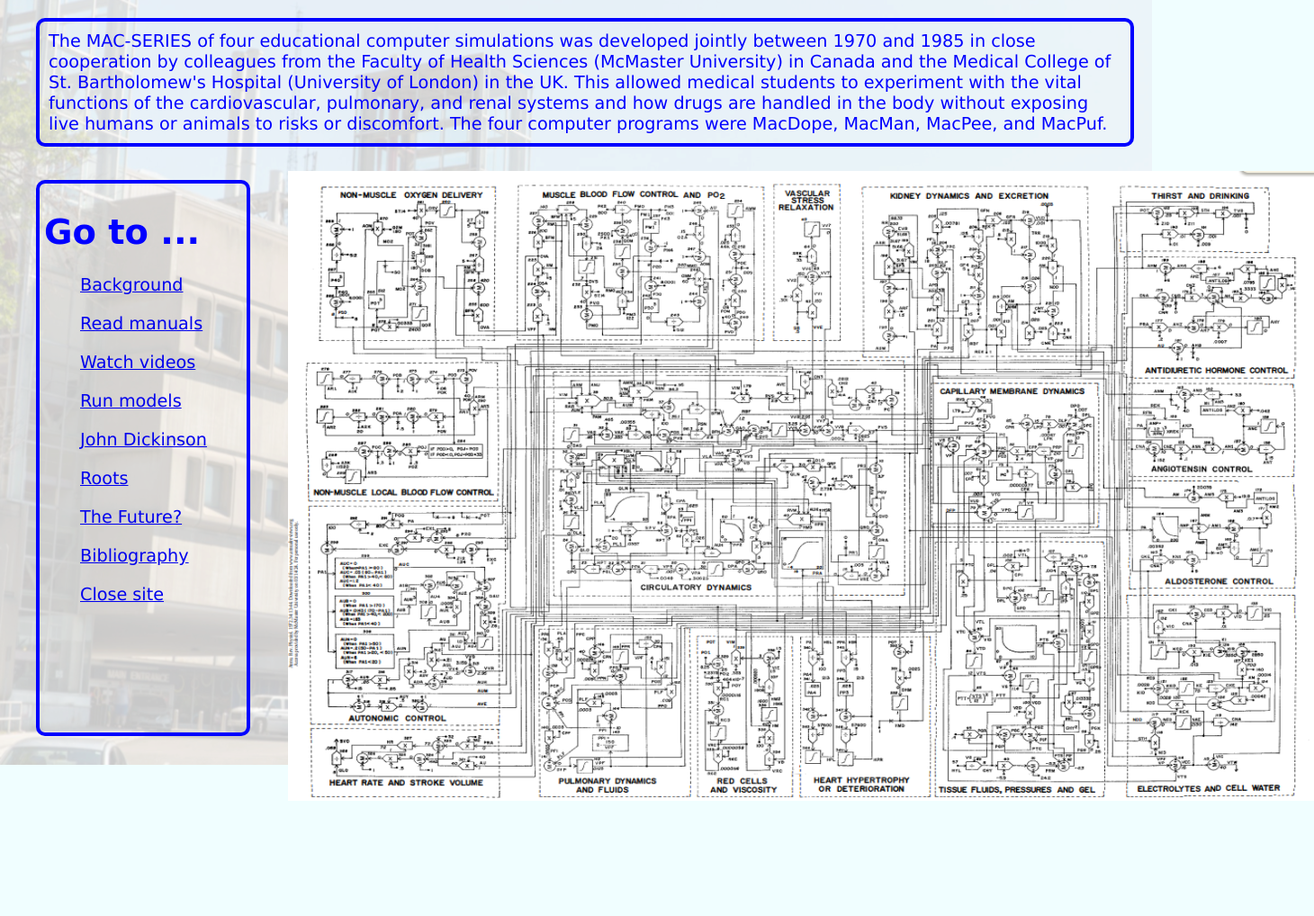
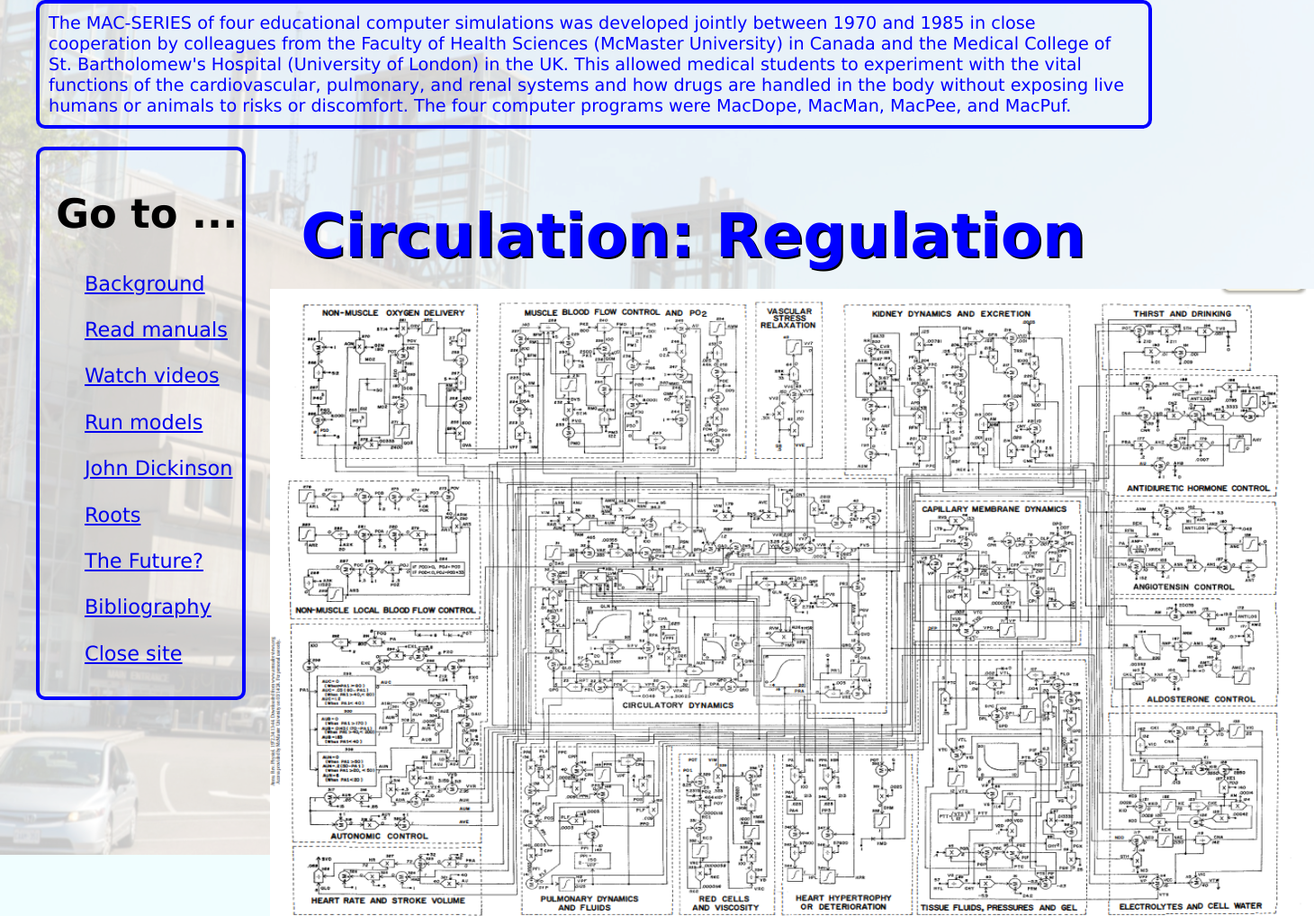
Before and after one commit to Papa-26/mac-series, a plain HTML site: page guyton.html in a window 1280 px wide. Shown: the top 1018 px of the page at 90% size, 1460 px wide, since content can reach past the window. Before the commit the page ends 850 px from the top, so only its background shows below. Drawn offline with Linux system fonts and the light colour scheme.

Commit message:
converted to flow

```diff
--- a/css/global.css
+++ b/css/global.css
@@ -2,92 +2,69 @@ body {
     margin: 0px;
     background-image: url(../img/McMasterBackground.png);
     background-repeat: no-repeat;
+    background-attachment: fixed;
     background-color: rgb(240, 254, 255);
-    background-attachment: fixed;
     max-width: 1400px;
     height: 850px;
 }
 
-html {
-    scroll-behavior: smooth;
+.banner{
+    border: 4px solid #00f;
+    border-radius: 10px;
+    font-family: Verdana, Geneva, Tahoma, sans-serif;
+    font-size: 1.2em;
+    color:#00f;
+    padding: 10px;
+    height:auto;
+    margin-left: 40px;
 }
 
-.banner {
+.trunk{
+    height:auto;
+    margin-left: 40px;
+}
+
+#sidebar{
     border: 4px solid #00f;
     border-radius: 10px;
-    position: fixed;
-    left: 40px;
-    top: 20px;
-    height: auto;
-    width: inherit;
-    max-width: 1400px;
-    margin-right: 20px;
-    padding: 10px;
+    float:left;
     font-family: Verdana, Geneva, Tahoma, sans-serif;
-    font-size: 1.2em;
-    color: blue;
-    overflow: auto;
+    font-size: 1.4em;
+    line-height: 1.4;
+    width:280x;
+    height:auto;
+    padding:10px;
+    margin-top: 20px;
 }
 
-.sidebar {
-    border: 4px solid #00f;
-    border-radius: 10px;
+.title{
     position:relative;
-    top: 200px;
-    left: 40px;
-    width: 220px;
-    height: 600px;
-    padding: 5px;
-    font-family: Verdana, Geneva, Tahoma, sans-serif;
-    font-size: 1.2em;
-    color: blue;
-}
-
-.title {
-    position: relative;
-    width: inherit;
-   text-align: center;
+    width:inherit;
+    height:inherit;
+    margin-right: 0px;
     text-shadow: 2px 2px #000;
     font-weight: bold;
     font-family: Verdana, Geneva, Tahoma, sans-serif;
-    font-size: 4.50em;
+    font-size: 3.50em;
+    text-align: center;
     color: blue;
-    top: 180px;
-    height: 80px;
+    padding-top: 40px;
+    padding-bottom: 20px;
 }
 
 .main{
-    position: fixed;
-    top: 260px;
-    left: 280px;
-    height: inherit;
-    width:auto;
-    max-width: 1200px;
-    padding: 20px;
+    position:relative;
     font-family: Verdana, Geneva, Tahoma, sans-serif;
     font-size: 1.2em;
+    color:#00f;
+    padding: 40px;
+    width:inherit;
+    height:auto;
+    margin-left: 220px;
+    margin-right: 0px;
     text-align: justify;
     text-justify: inter-word;
-    color: blue;
-    overflow: auto;
 }
-
-#scroll {
-    position:fixed;
-    padding: 20px;
-    width: 1160px;
-    left: 300px;
-    top: 280px;
-    height: 800px;
-    overflow-x:auto;
-    overflow-y:scroll;
-    text-align: justify;
-    font-family: Verdana, Geneva, Tahoma, sans-serif;
-    font-size: 1.2em;
-    color: #00f;
-    padding-bottom: 100px;
-}
-
 #circulation {
     position:fixed;
     padding: 20px;
--- a/guyton.html
+++ b/guyton.html
@@ -1,4 +1,3 @@
-<!DOCTYPE html>
 <html lang="en">
     <head>
         <title>Physiological Simulations</title>
@@ -8,9 +7,11 @@
     </head>
     <body>
         <div class = "banner">
-            The MAC-SERIES of four educational computer simulations was developed jointly between 1970 and 1985 in close cooperation by colleagues from the Faculty of Health Sciences (McMaster University) in Canada and the Medical College of St. Bartholomew's Hospital (University of London) in the UK. This allowed medical students to experiment with the vital functions of the cardiovascular, pulmonary, and renal systems and how drugs are handled in the body without exposing live humans or animals to risks or discomfort. The four computer programs were MacDope, MacMan, MacPee, and MacPuf.        </div>
-        <div class = "sidebar">
-            <h1>Go to ...</h1>
+            The MAC-SERIES of four educational computer simulations was developed jointly between 1970 and 1985 in close cooperation by colleagues from the Faculty of Health Sciences (McMaster University) in Canada and the Medical College of St. Bartholomew's Hospital (University of London) in the UK. This allowed medical students to experiment with the vital functions of the cardiovascular, pulmonary, and renal systems and how drugs are handled in the body without exposing live humans or animals to risks or discomfort. The four computer programs were MacDope, MacMan, MacPee, and MacPuf.
+        </div>
+        <div class = "trunk">
+            <div id = "sidebar">
+                <h1 class = "indent">Go to ...</h1>
                 <ul>
                     <li><a href = "index.html">Background</a></li>
                     <li><a href = "manuals.html">Read manuals</a></li>
@@ -23,8 +24,11 @@
                     <li><a href = "close.html">Close site</a></li>
                 </ul>
             </div>
+            <div class = "main">
+                <div class = "title">
+                    Circulation: Regulation
                 </div>
-        <div id = "circulation">
+                <div class = "rest">
                     <img src = "img/Guyton_1.png" alt ="Circulation model" width = "1160px" height = "720px" left = "200px">
                     <p class = "ref2">(Guyton, A C, T G Coleman, and H J Granger. 1972. “Circulation: Overall Regulation.” Annual Review of Physiology 34 (1): 13–44. https://doi.org/10.1146/annurev.ph.34.030172.000305.)</p>
                 </div>
```
Also changed, not shown: bibCit.html (+8 -8 lines), bibMan.html (+8 -6 lines), bibPress.html (+8 -6 lines), bibRes.html (+7 -6 lines), bibliography.html (+8 -7 lines), cjd.html (+7 -7 lines), future.html (+8 -7 lines), index.html (+9 -7 lines), manuals.html (+9 -7 lines), roots.html (+6 -10 lines), simulator.html (+6 -4 lines), test.html (added, +35 -0 lines), vidViewDope.html (+8 -3 lines), vidViewMan.html (+9 -4 lines), 2 more files. Lines whose indentation alone changed are shown as unchanged.
